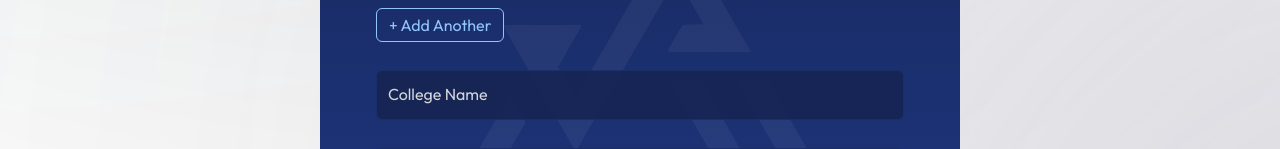
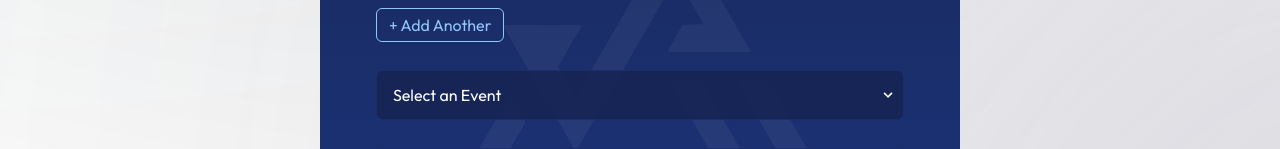
Before and after one commit to Club-Asymmetric/Asymmetric-Website-frontend, a Next.js app: page /events/registration-form in a window 1280 px wide. Shown: the part 470-619 px from the top of the page. Built offline with nearby package versions, Linux system fonts and the light colour scheme; a web font is replaced by a local one.

Commit message:
[Fix] Form with Events and Limits >.<

```diff
--- a/src/app/events/registration-form/page.tsx
+++ b/src/app/events/registration-form/page.tsx
@@ -3,6 +3,19 @@
 import React, { useState } from 'react';
 import Image from 'next/image';
 import { IoMdClose } from 'react-icons/io';
+
+// Define events
+const EVENTS = [
+  'Technical Symposium',
+  'Coding Competition',
+  'Robotics Workshop',
+  'Hackathon',
+  'Data Science Summit',
+  'AI Conference'
+];
+
+// Maximum number of team members
+const MAX_TEAM_MEMBERS = 4;
 
 interface TeamMember {
   name: string;
@@ -16,6 +29,7 @@ interface FormData {
   collegeName: string;
   mailId: string;
   mobileNumber: string;
+  event: string;
 }
 
 const EventRegistrationForm = () => {
@@ -25,10 +39,11 @@ const EventRegistrationForm = () => {
     teamMembers: [{ name: '', department: '' }],
     collegeName: '',
     mailId: '',
-    mobileNumber: ''
+    mobileNumber: '',
+    event: '' // New event field
   });
 
-  const handleInputChange = (e: React.ChangeEvent<HTMLInputElement>) => {
+  const handleInputChange = (e: React.ChangeEvent<HTMLInputElement | HTMLSelectElement>) => {
     const { name, value } = e.target;
     setFormData(prev => ({
       ...prev,
@@ -51,10 +66,12 @@ const EventRegistrationForm = () => {
   };
 
   const addTeamMember = () => {
+    if (formData.teamMembers.length < MAX_TEAM_MEMBERS) {
       setFormData(prev => ({
         ...prev,
         teamMembers: [...prev.teamMembers, { name: '', department: '' }]
       }));
+    }
   };
 
   const removeTeamMember = (indexToRemove: number) => {
@@ -132,7 +149,8 @@ const EventRegistrationForm = () => {
                     id={`name-${index}`}
                     required
                   />
-                  <label className="absolute text-gray-300 duration-200 transform -translate-y-4 scale-75 top-1 z-10 origin-[0] bg-blue-950/90 px-2 my-2 left-1 peer-placeholder-shown:scale-100 peer-placeholder-shown:translate-y-0 peer-focus:scale-75 peer-focus:bg-white peer-focus:text-black peer-focus:-translate-y-6 rounded-3xl cursor-text"
+                  <label
+                    className="absolute text-gray-300 duration-200 transform -translate-y-4 scale-75 top-1 z-10 origin-[0] bg-blue-950/90 px-2 my-2 left-1 peer-placeholder-shown:scale-100 peer-placeholder-shown:translate-y-0 peer-focus:scale-75 peer-focus:bg-white peer-focus:text-black peer-focus:-translate-y-6 rounded-3xl cursor-text"
                     htmlFor={`name-${index}`}
                   >
                     Team Member Name
@@ -149,7 +167,8 @@ const EventRegistrationForm = () => {
                     id={`department-${index}`}
                     required
                   />
-                  <label className="absolute text-gray-300 duration-200 transform -translate-y-4 scale-75 top-1 z-10 origin-[0] bg-blue-950/90 px-2 my-2 left-1 peer-placeholder-shown:scale-100 peer-placeholder-shown:translate-y-0 peer-focus:scale-75 peer-focus:bg-white peer-focus:text-black peer-focus:-translate-y-6 rounded-3xl cursor-text"
+                  <label
+                    className="absolute text-gray-300 duration-200 transform -translate-y-4 scale-75 top-1 z-10 origin-[0] bg-blue-950/90 px-2 my-2 left-1 peer-placeholder-shown:scale-100 peer-placeholder-shown:translate-y-0 peer-focus:scale-75 peer-focus:bg-white peer-focus:text-black peer-focus:-translate-y-6 rounded-3xl cursor-text"
                     htmlFor={`department-${index}`}
                   >
                     Department
@@ -169,6 +188,7 @@ const EventRegistrationForm = () => {
               </div>
             ))}
 
+            {formData.teamMembers.length < MAX_TEAM_MEMBERS && (
               <button
                 type="button"
                 onClick={addTeamMember}
@@ -176,6 +196,48 @@ const EventRegistrationForm = () => {
               >
                 + Add Another
               </button>
+            )}
+            {formData.teamMembers.length === MAX_TEAM_MEMBERS && (
+              <p className="text-red-300 text-sm">
+                Maximum team size of {MAX_TEAM_MEMBERS} members reached
+              </p>
+            )}
+          </div>
+          <div className="relative">
+          <div className="relative">
+              <select
+                name="event"
+                value={formData.event}
+                onChange={handleInputChange}
+                className="w-full px-4 py-3 rounded-md bg-blue-950/90 border border-blue-500/10 text-white
+                  focus:outline-none focus:ring-1 focus:ring-white
+                  appearance-none" // Removes default browser styling
+                required
+              >
+                <option value="" disabled className="text-gray-500">Select an Event</option>
+                {EVENTS.map((event, index) => (
+                  <option
+                    key={index}
+                    value={event}
+                    className="bg-blue-950 text-white hover:bg-blue-900"
+                  >
+                    {event}
+                  </option>
+                ))}
+              </select>
+              {/* Custom dropdown arrow */}
+              <div className="pointer-events-none absolute inset-y-0 right-0 flex items-center px-2 text-white">
+                <svg
+                  className="fill-current h-4 w-4"
+                  xmlns="http://www.w3.org/2000/svg"
+                  viewBox="0 0 20 20"
+                >
+                  <path
+                    d="M9.293 12.95l.707.707L15.657 8l-1.414-1.414L10 10.828 5.757 6.586 4.343 8z"
+                  />
+                </svg>
+              </div>
+            </div>
           </div>
           <div className="relative">
             <input
@@ -219,18 +281,27 @@ const EventRegistrationForm = () => {
               name="mobileNumber"
               value={formData.mobileNumber}
               onChange={handleInputChange}
+              pattern="[0-9]*"
+              inputMode="numeric"
               className="w-full px-4 py-3 rounded-md bg-blue-950/90 border border-blue-500/10 text-white placeholder-transparent focus:outline-none focus:ring-1 focus:ring-white peer"
               placeholder=" "
               id='mobileNumber'
               required
             />
-            <label className="absolute text-gray-300 duration-200 transform -translate-y-4 scale-75 top-1 z-10 origin-[0] bg-blue-950/90 px-2 my-2 left-1
+            <label
+              className="absolute text-gray-300 duration-200 transform -translate-y-4 scale-75 top-1 z-10 origin-[0] bg-blue-950/90 px-2 my-2 left-1
               peer-placeholder-shown:scale-100 peer-placeholder-shown:translate-y-0 peer-focus:scale-75 peer-focus:bg-white peer-focus:text-black peer-focus:-translate-y-6 rounded-3xl cursor-text"
               htmlFor='mobileNumber'
             >
               Mobile Number
             </label>
           </div>
+          {/* Validation message */}
+          {formData.mobileNumber.length > 0 && formData.mobileNumber.length < 10 && (
+            <p className="text-red-300 text-sm mt-1">
+              Please enter a valid 10-digit mobile number
+            </p>
+          )}
           <div className='flex justify-center'>
           <button
             type="submit"
```
Lines whose indentation alone changed are shown as unchanged.
